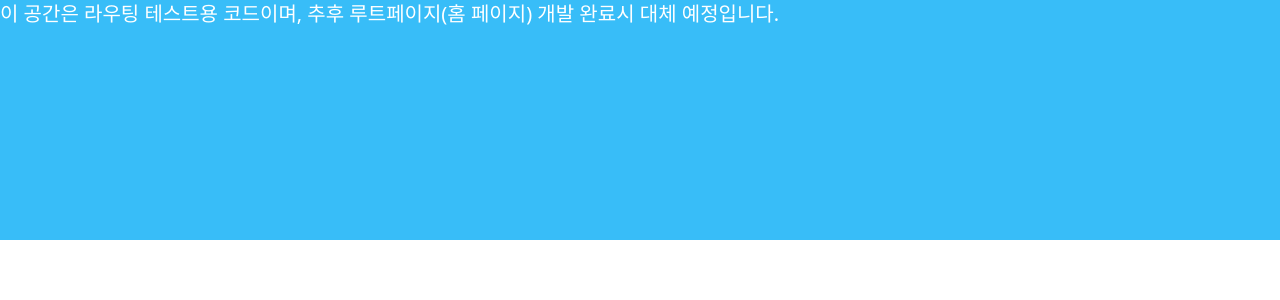
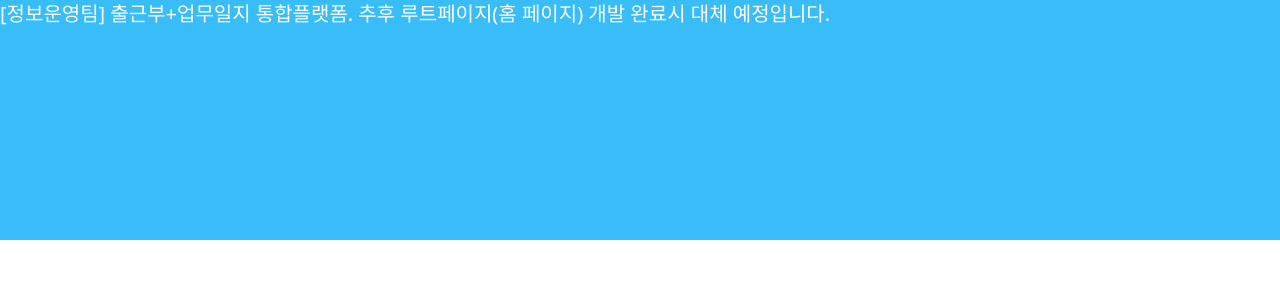
Before and after one commit to konkuk-icteam-student/commute_worklog_fe, a React (Vite) app: page / in a window 1280 px wide. Shown: the top 300 px of the page. Built offline with nearby package versions, Linux system fonts and the light colour scheme.

Commit message:
chore: 테스트 코드 작성

```diff
--- a/src/pages/Test.tsx
+++ b/src/pages/Test.tsx
@@ -1,7 +1,8 @@
 const Test = () => {
   return (
     <div className="h-[240px] w-full bg-sky-400 text-xl text-white">
-      이 공간은 라우팅 테스트용 코드이며, 추후 루트페이지(홈 페이지) 개발 완료시 대체 예정입니다.
+      [정보운영팀] 출근부+업무일지 통합플랫폼. 추후 루트페이지(홈 페이지) 개발 완료시 대체
+      예정입니다.
     </div>
   );
 };
```
